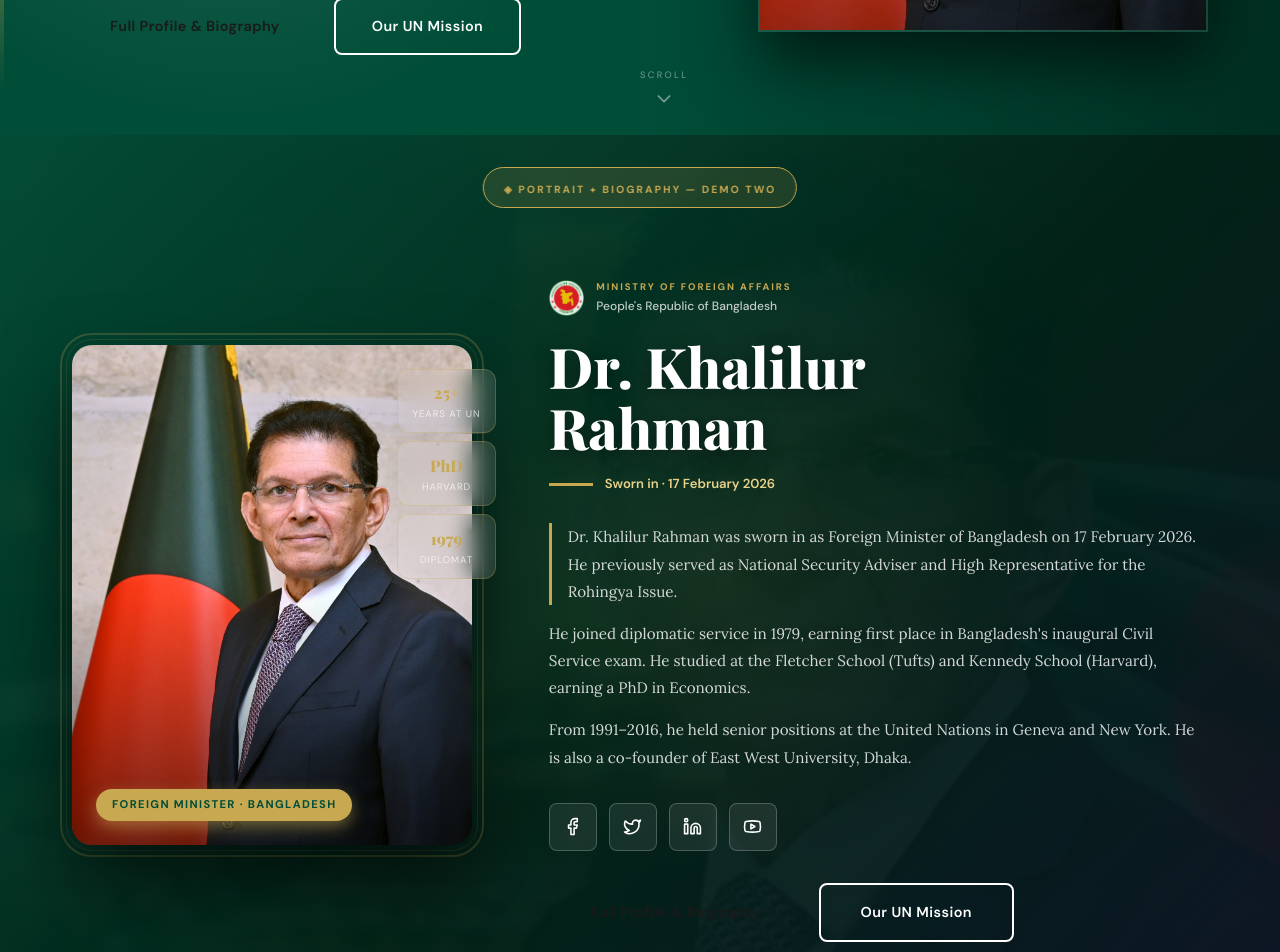
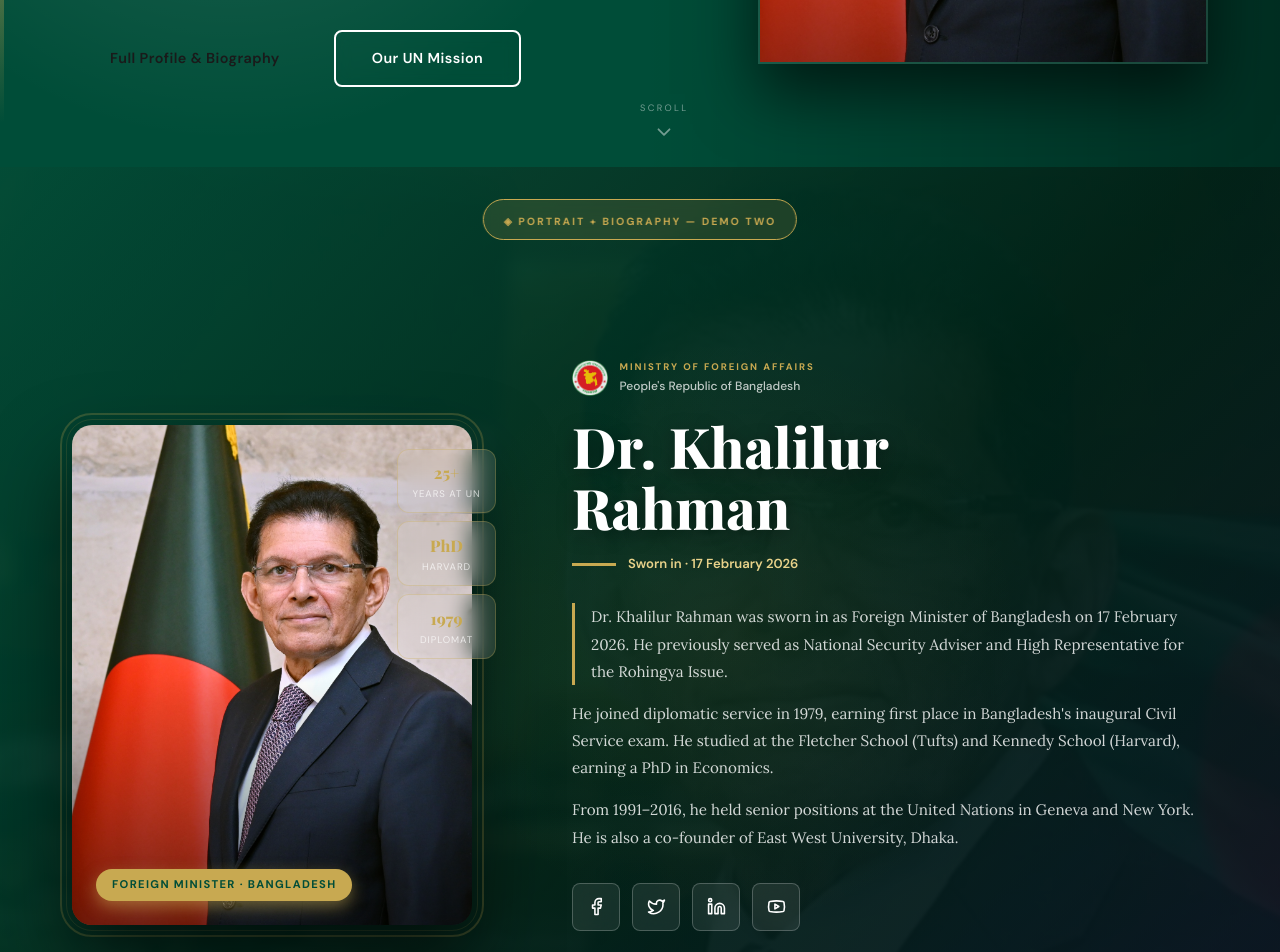
Before and after one commit to babulhossenshuvo/ministry, a React (Vite) app: page / in a window 1280 px wide. Shown: the part 720-1672 px from the top of the page. Built offline with nearby package versions, Linux system fonts and the light colour scheme; a web font is replaced by a local one.

Commit message:
style: make home page hero sections responsive

```diff
--- a/src/pages/HomePage.jsx
+++ b/src/pages/HomePage.jsx
@@ -91,17 +91,16 @@ function DemoOne() {
             <div style={{ position: 'absolute', left: 0, top: 0, bottom: 0, width: 4, background: 'linear-gradient(to bottom,transparent 5%,var(--color-gold) 40%,var(--color-gold) 60%,transparent 95%)', zIndex: 2, opacity: 0.85 }} />
 
             {/* CONTENT */}
-            <div style={{ position: 'relative', zIndex: 3, width: '100%', maxWidth: 1200, padding: '8rem 2rem 5rem', display: 'grid', gridTemplateColumns: 'minmax(300px, 1fr) minmax(280px, 450px)', gap: '4rem', alignItems: 'center' }}>
+            <div className="hero-grid hero-grid-one hero-align-left">
 
                 {/* LEFT SIDE TEXT */}
                 <motion.div
                     initial="hidden"
                     animate="visible"
                     variants={{ hidden: {}, visible: { transition: { staggerChildren: 0.13 } } }}
-                    style={{ textAlign: 'left' }}
                 >
                     {/* Logos */}
-                    <motion.div variants={fadeUp} custom={0} style={{ display: 'flex', marginBottom: '2rem' }}>
+                    <motion.div variants={fadeUp} custom={0} className="flex-center-mobile" style={{ display: 'flex', marginBottom: '2rem' }}>
                         <div style={{ display: 'inline-flex', alignItems: 'center', gap: '1.25rem', padding: '0.7rem 1.5rem', background: 'rgba(255,255,255,0.07)', backdropFilter: 'blur(16px)', borderRadius: 'var(--radius-xl)', border: '1px solid rgba(200,169,81,0.3)', boxShadow: '0 8px 32px rgba(0,0,0,0.3)' }}>
                             <img src="/logos/bd-govt.png" alt="Bangladesh Government" style={{ height: 46, width: 'auto' }} />
                             <div style={{ width: 1, height: 30, background: 'rgba(255,255,255,0.2)' }} />
@@ -115,12 +114,12 @@ function DemoOne() {
                     </motion.div>
 
                     {/* Heading */}
-                    <motion.h1 variants={fadeUp} custom={1} style={{ fontFamily: 'var(--font-display)', fontSize: 'clamp(3rem,6vw,5.5rem)', color: 'white', fontWeight: 900, lineHeight: 1.05, margin: '0 0 1rem', textShadow: '0 4px 40px rgba(0,0,0,0.6)', letterSpacing: '-0.02em' }}>
+                    <motion.h1 variants={fadeUp} custom={1} className="hero-title" style={{ fontFamily: 'var(--font-display)', fontSize: 'clamp(3rem,6vw,5.5rem)', color: 'white', fontWeight: 900, lineHeight: 1.05, margin: '0 0 1rem', textShadow: '0 4px 40px rgba(0,0,0,0.6)', letterSpacing: '-0.02em' }}>
                         Dr. Khalilur Rahman
                     </motion.h1>
 
                     {/* Gold divider */}
-                    <motion.div variants={fadeUp} custom={2} style={{ display: 'flex', alignItems: 'center', gap: '1rem', margin: '1.25rem 0' }}>
+                    <motion.div variants={fadeUp} custom={2} className="flex-center-mobile" style={{ display: 'flex', alignItems: 'center', gap: '1rem', margin: '1.25rem 0' }}>
                         <div style={{ display: 'flex', alignItems: 'center', gap: 5 }}>
                             <div style={{ width: 5, height: 5, borderRadius: '50%', background: 'var(--color-gold)' }} />
                             <div style={{ width: 40, height: 3, borderRadius: 3, background: 'var(--color-gold)' }} />
@@ -135,17 +134,17 @@ function DemoOne() {
                     </motion.div>
 
                     {/* Intro */}
-                    <motion.p variants={fadeUp} custom={4} style={{ fontFamily: 'var(--font-body)', fontSize: 'clamp(0.95rem,1.8vw,1.1rem)', color: 'rgba(255,255,255,0.87)', lineHeight: 1.8, maxWidth: 640, margin: '0 0 2rem' }}>
+                    <motion.p variants={fadeUp} custom={4} className="mx-auto-mobile" style={{ fontFamily: 'var(--font-body)', fontSize: 'clamp(0.95rem,1.8vw,1.1rem)', color: 'rgba(255,255,255,0.87)', lineHeight: 1.8, maxWidth: 640, margin: '0 0 2rem' }}>
                         A career diplomat with over 25 years at the United Nations, PhD in Economics from Harvard, and former National Security Adviser — Dr. Khalilur Rahman now leads Bangladesh's foreign policy on the world stage.
                     </motion.p>
 
                     {/* Socials */}
-                    <motion.div variants={fadeUp} custom={5} style={{ display: 'flex', gap: '0.85rem', marginBottom: '2.5rem', flexWrap: 'wrap' }}>
+                    <motion.div variants={fadeUp} custom={5} className="flex-center-mobile" style={{ display: 'flex', gap: '0.85rem', marginBottom: '2.5rem', flexWrap: 'wrap' }}>
                         {socialLinks.map((soc, i) => <SocialBtn key={i} soc={soc} />)}
                     </motion.div>
 
                     {/* CTAs */}
-                    <motion.div variants={fadeUp} custom={6} style={{ display: 'flex', gap: '1rem', flexWrap: 'wrap' }}>
+                    <motion.div variants={fadeUp} custom={6} className="flex-center-mobile" style={{ display: 'flex', gap: '1rem', flexWrap: 'wrap' }}>
                         <Link to="/secretary" className="btn btn-gold" style={{ padding: '0.9rem 2.25rem', fontSize: '0.9rem' }}>Full Profile &amp; Biography</Link>
                         <Link to="/mission" className="btn btn-outline-white" style={{ padding: '0.9rem 2.25rem', fontSize: '0.9rem', backdropFilter: 'blur(8px)' }}>Our UN Mission</Link>
                     </motion.div>
@@ -157,7 +156,7 @@ function DemoOne() {
                     animate={{ opacity: 1, x: 0 }}
                     transition={{ duration: 0.8, delay: 0.3 }}
                 >
-                    <div style={{ position: 'relative', borderRadius: 'var(--radius-2xl)', overflow: 'hidden', boxShadow: '0 30px 60px rgba(0,0,0,0.6)', border: '2px solid rgba(255,255,255,0.1)', aspectRatio: '3/4' }}>
+                    <div className="hero-img-container" style={{ position: 'relative', borderRadius: 'var(--radius-2xl)', overflow: 'hidden', boxShadow: '0 30px 60px rgba(0,0,0,0.6)', border: '2px solid rgba(255,255,255,0.1)', aspectRatio: '3/4' }}>
                         <img
                             src="/Dr. Khalilur Rahman.jpeg"
                             alt="Dr. Khalilur Rahman"
@@ -202,11 +201,11 @@ function DemoTwo() {
                 whileInView="visible"
                 viewport={{ once: true, amount: 0.2 }}
                 variants={{ hidden: {}, visible: { transition: { staggerChildren: 0.12 } } }}
-                style={{ position: 'relative', zIndex: 3, width: '100%', maxWidth: 1200, margin: '0 auto', padding: '7rem 2rem 5rem', display: 'grid', gridTemplateColumns: 'minmax(260px, 400px) 1fr', gap: 'clamp(2.5rem,6vw,5rem)', alignItems: 'center' }}
+                className="hero-grid hero-grid-two hero-align-left"
             >
                 {/* Photo */}
                 <motion.div variants={fadeUp} custom={0}>
-                    <div style={{ position: 'relative', maxWidth: 400 }}>
+                    <div className="hero-img-container" style={{ position: 'relative', maxWidth: 400 }}>
                         {/* Decorative gold ring */}
                         <div style={{ position: 'absolute', inset: -12, borderRadius: 'calc(var(--radius-xl) + 12px)', border: '2px solid rgba(200,169,81,0.25)', zIndex: 0 }} />
                         <div style={{ position: 'absolute', inset: -6, borderRadius: 'calc(var(--radius-xl) + 6px)', border: '1px solid rgba(200,169,81,0.15)', zIndex: 0 }} />
@@ -240,7 +239,7 @@ function DemoTwo() {
                 {/* Bio content */}
                 <motion.div variants={fadeUp} custom={1} style={{ paddingTop: '2rem' }}>
                     {/* Ministry tag */}
-                    <motion.div variants={fadeUp} custom={2} style={{ display: 'flex', alignItems: 'center', gap: '0.75rem', marginBottom: '1.25rem' }}>
+                    <motion.div variants={fadeUp} custom={2} className="flex-center-mobile" style={{ display: 'flex', alignItems: 'center', gap: '0.75rem', marginBottom: '1.25rem' }}>
                         <img src="/logos/bd-govt.png" alt="" style={{ height: 36, width: 'auto', opacity: 0.9 }} />
                         <div>
                             <p style={{ margin: 0, fontFamily: 'var(--font-ui)', fontSize: '0.6rem', color: 'var(--color-gold)', textTransform: 'uppercase', letterSpacing: '0.2em', fontWeight: 700 }}>Ministry of Foreign Affairs</p>
@@ -248,16 +247,16 @@ function DemoTwo() {
                         </div>
                     </motion.div>
 
-                    <motion.h1 variants={fadeUp} custom={3} style={{ fontFamily: 'var(--font-display)', fontSize: 'clamp(2.2rem,4.5vw,3.5rem)', color: 'white', fontWeight: 900, lineHeight: 1.08, margin: '0 0 0.5rem', textShadow: '0 4px 20px rgba(0,0,0,0.4)' }}>
+                    <motion.h1 variants={fadeUp} custom={3} className="hero-title" style={{ fontFamily: 'var(--font-display)', fontSize: 'clamp(2.2rem,4.5vw,3.5rem)', color: 'white', fontWeight: 900, lineHeight: 1.08, margin: '0 0 0.5rem', textShadow: '0 4px 20px rgba(0,0,0,0.4)' }}>
                         Dr. Khalilur<br />Rahman
                     </motion.h1>
 
-                    <motion.div variants={fadeUp} custom={4} style={{ display: 'flex', alignItems: 'center', gap: '0.75rem', margin: '1rem 0 1.75rem' }}>
+                    <motion.div variants={fadeUp} custom={4} className="flex-center-mobile" style={{ display: 'flex', alignItems: 'center', gap: '0.75rem', margin: '1rem 0 1.75rem' }}>
                         <div style={{ width: 44, height: 3, background: 'var(--color-gold)' }} />
                         <span style={{ fontFamily: 'var(--font-ui)', fontSize: '0.82rem', color: 'var(--color-gold-light)', fontWeight: 600 }}>Sworn in · 17 February 2026</span>
                     </motion.div>
 
-                    <motion.div variants={fadeUp} custom={5} style={{ display: 'flex', flexDirection: 'column', gap: '0.9rem', marginBottom: '2rem' }}>
+                    <motion.div variants={fadeUp} custom={5} className="hero-align-left mx-auto-mobile" style={{ display: 'flex', flexDirection: 'column', gap: '0.9rem', marginBottom: '2rem' }}>
                         {[
                             `Dr. Khalilur Rahman was sworn in as Foreign Minister of Bangladesh on 17 February 2026. He previously served as National Security Adviser and High Representative for the Rohingya Issue.`,
                             `He joined diplomatic service in 1979, earning first place in Bangladesh's inaugural Civil Service exam. He studied at the Fletcher School (Tufts) and Kennedy School (Harvard), earning a PhD in Economics.`,
@@ -268,12 +267,12 @@ function DemoTwo() {
                     </motion.div>
 
                     {/* Socials */}
-                    <motion.div variants={fadeUp} custom={6} style={{ display: 'flex', gap: '0.75rem', marginBottom: '2rem', flexWrap: 'wrap' }}>
+                    <motion.div variants={fadeUp} custom={6} className="flex-center-mobile" style={{ display: 'flex', gap: '0.75rem', marginBottom: '2rem', flexWrap: 'wrap' }}>
                         {socialLinks.map((soc, i) => <SocialBtn key={i} soc={soc} dark />)}
                     </motion.div>
 
                     {/* CTAs */}
-                    <motion.div variants={fadeUp} custom={7} style={{ display: 'flex', gap: '1rem', flexWrap: 'wrap' }}>
+                    <motion.div variants={fadeUp} custom={7} className="flex-center-mobile" style={{ display: 'flex', gap: '1rem', flexWrap: 'wrap' }}>
                         <Link to="/secretary" className="btn btn-gold" style={{ padding: '0.95rem 2.5rem', fontSize: '0.9rem' }}>Full Profile &amp; Biography</Link>
                         <Link to="/mission" className="btn btn-outline-white" style={{ padding: '0.95rem 2.5rem', fontSize: '0.9rem', backdropFilter: 'blur(6px)' }}>Our UN Mission</Link>
                     </motion.div>
--- a/src/styles/global.css
+++ b/src/styles/global.css
@@ -449,3 +449,55 @@ h6 {
     margin-top: 0.25rem;
     font-family: var(--font-ui);
 }
+
+/* ===== HOME DEMO RESPONSIVENESS ===== */
+.hero-grid {
+    display: grid;
+    grid-template-columns: 1fr;
+    gap: 3rem;
+    align-items: center;
+    width: 100%;
+    max-width: 1200px;
+    margin: 0 auto;
+    padding: 8rem 2rem 5rem;
+    position: relative;
+    z-index: 3;
+}
+
+@media (min-width: 1024px) {
+    .hero-grid-one {
+        grid-template-columns: 1fr minmax(350px, 450px);
+        gap: 4rem;
+        padding-top: 10rem;
+    }
+    .hero-grid-two {
+        grid-template-columns: minmax(350px, 420px) 1fr;
+        gap: 5rem;
+        padding-top: 10rem;
+    }
+    .hero-align-left {
+        text-align: left;
+    }
+}
+
+@media (max-width: 1023px) {
+    .hero-grid {
+        text-align: center;
+        padding-top: 7rem;
+    }
+    .flex-center-mobile {
+        justify-content: center !important;
+    }
+    .mx-auto-mobile {
+        margin-left: auto !important;
+        margin-right: auto !important;
+    }
+    .hero-img-container {
+        max-width: 400px;
+        margin: 0 auto;
+    }
+    /* Reduce hero text sizes for mobile */
+    .hero-title {
+        font-size: clamp(2.5rem, 8vw, 3.5rem) !important;
+    }
+}
```
